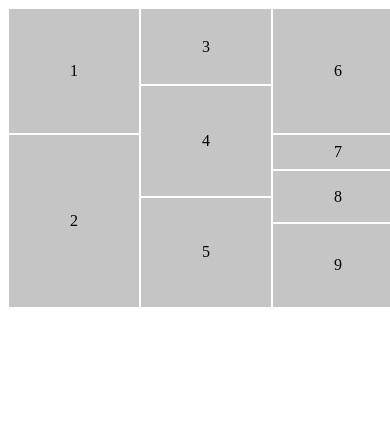
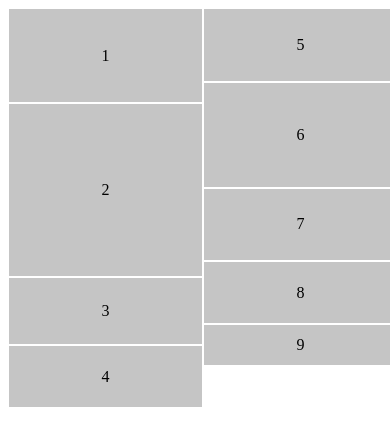
Before and after one commit to othimar/strang_grid, a plain HTML site: page page.html in a window 390 px wide. Drawn offline with Linux system fonts and the light colour scheme.

Commit message:
Adding small screen style

```diff
--- a/style.css
+++ b/style.css
@@ -1,6 +1,6 @@
 .my-grid{
-    height: 300px;
-    width: 400px;
+    width: 100vw;
+    height: 400px;
     display: grid;
     grid-template-columns: 33% 33% 33%;
 }
@@ -57,3 +57,64 @@
     grid-row:20/28;
     grid-column: 3;
 }
+
+@media (max-width: 800px) {
+    .my-grid{
+        width: 100vw;
+        display: grid;
+        grid-template-columns: 50% 50%;
+    }
+
+    .grid-item{
+        background-color: rgb(197, 197, 197);
+        margin: 1px;
+        display: flex;
+        align-items: center;
+        justify-content: center;
+
+    }
+
+    #one{
+        grid-row: 1/8;
+    }
+
+    #two{
+        grid-row:8/20;
+        grid-column: 1;
+    }
+
+    #three{
+        grid-row:20/24;
+        grid-column: 1;
+    }
+
+    #four{
+        grid-row:24/28;
+        grid-column: 1;
+    }
+
+    #five{
+        grid-row:1/6;
+        grid-column: 2;
+    }
+
+    #six{
+        grid-row:6/14;
+        grid-column: 2;
+    }
+
+    #seven{
+        grid-row:14/19;
+        grid-column: 2;
+    }
+
+    #eight{
+        grid-row:19/23;
+        grid-column: 2;
+    }
+
+    #nine{
+        grid-row:23/25;
+        grid-column: 2;
+    }
+}
```
